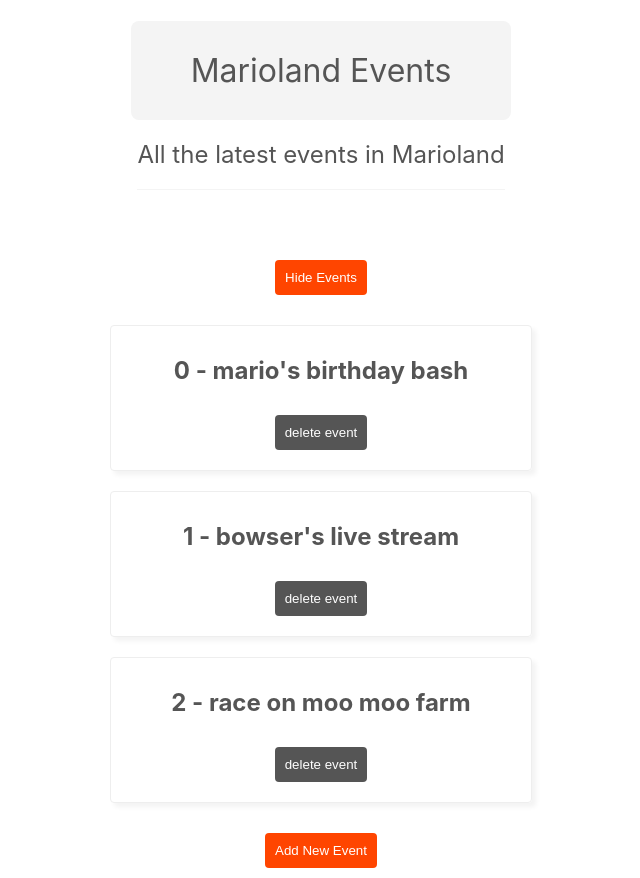
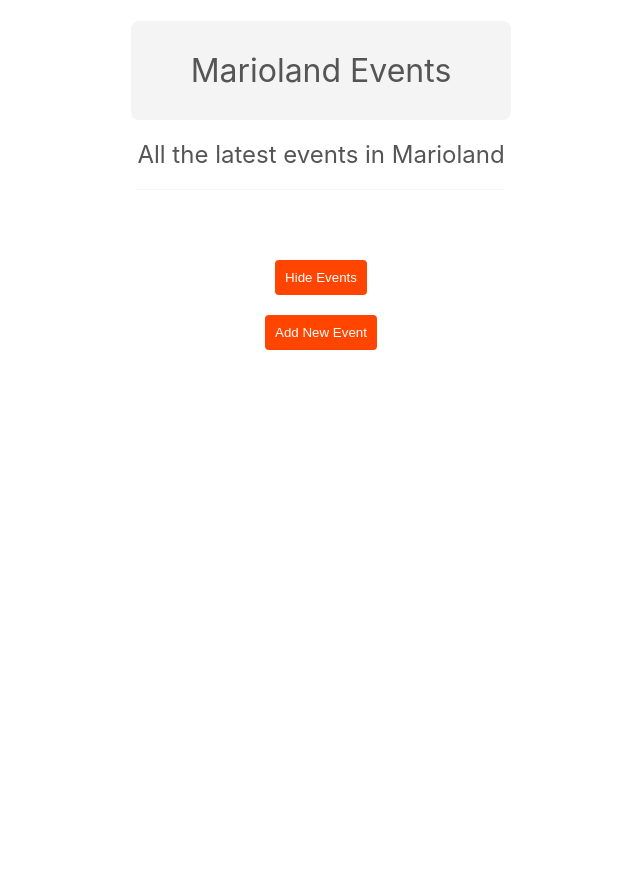
Before and after one commit to iamshaunjp/React-Firebase, a React (Create React App) app in the folder my-first-react-app/: page / in a window 1280 px wide. Shown: the whole page, without its empty margins (319-959 px from the left). After the commit the page ends 800 px from the top, so only its background shows below. Built offline with nearby package versions, Linux system fonts and the light colour scheme.

Commit message:
lesson-44

```diff
--- a/my-first-react-app/src/App.js
+++ b/my-first-react-app/src/App.js
@@ -8,20 +8,19 @@ import NewEventForm from './components/NewEventForm'
 function App() {
   const [showModal, setShowModal] = useState(false)
   const [showEvents, setShowEvents] = useState(true)
-  const [events, setEvents] = useState([
-    {title: "mario's birthday bash", id: 1},
-    {title: "bowser's live stream", id: 2},
-    {title: "race on moo moo farm", id: 3}
-  ])
+  const [events, setEvents] = useState([])
+
+  const addEvent = (event) => {
+    setEvents(prevEvents => {
+      return [...prevEvents, event]
+    })
+    setShowModal(false)
+  }
 
   const handleClick = (id) => {
     setEvents(prevEvents => {
       return prevEvents.filter(event => id !== event.id)
     })
-  }
-
-  const handleClose = () => {
-    setShowModal(false)
   }
 
   const subtitle = "All the latest events in Marioland"
@@ -43,8 +42,8 @@ function App() {
       {showEvents && <EventList events={events} handleClick={handleClick} />}
 
       {showModal && (
-        <Modal handleClose={handleClose}>
-          <NewEventForm />
+        <Modal>
+          <NewEventForm addEvent={addEvent} />
         </Modal>
       )}
 
--- a/my-first-react-app/src/components/Modal.js
+++ b/my-first-react-app/src/components/Modal.js
@@ -1,7 +1,7 @@
 import ReactDOM from 'react-dom'
 import './Modal.css'
 
-export default function Modal({ children, handleClose, isSalesModal }) {
+export default function Modal({ children, isSalesModal }) {
   return ReactDOM.createPortal((
     <div className="modal-backdrop">
       <div className="modal" style={{
@@ -10,12 +10,6 @@ export default function Modal({ children, handleClose, isSalesModal }) {
         textAlign: "center"
       }}>
         {children}
-        <button
-          onClick={handleClose}
-          className={isSalesModal ? "sales-btn": "" }
-        >
-          Close
-        </button>
       </div>
     </div>
   ), document.body)
--- a/my-first-react-app/src/components/NewEventForm.js
+++ b/my-first-react-app/src/components/NewEventForm.js
@@ -1,7 +1,7 @@
 import { useState } from 'react'
 import './NewEventForm.css'
 
-export default function NewEventForm() {
+export default function NewEventForm({ addEvent }) {
   const [title, setTitle] = useState('')
   const [date, setDate] = useState('')
 
@@ -17,7 +17,7 @@ export default function NewEventForm() {
       date: date,
       id: Math.floor(Math.random() * 10000)
     }
-    console.log(event)
+    addEvent(event)
     resetForm()
   }
 
@@ -29,6 +29,7 @@ export default function NewEventForm() {
           type="text"
           onChange={(e) => setTitle(e.target.value)}
           value={title}
+          required
         />
       </label>
       <label>
@@ -37,6 +38,7 @@ export default function NewEventForm() {
           type="date"
           onChange={(e) => setDate(e.target.value)}
           value={date}
+          required
         />
       </label>
       <button>Submit</button>
```
